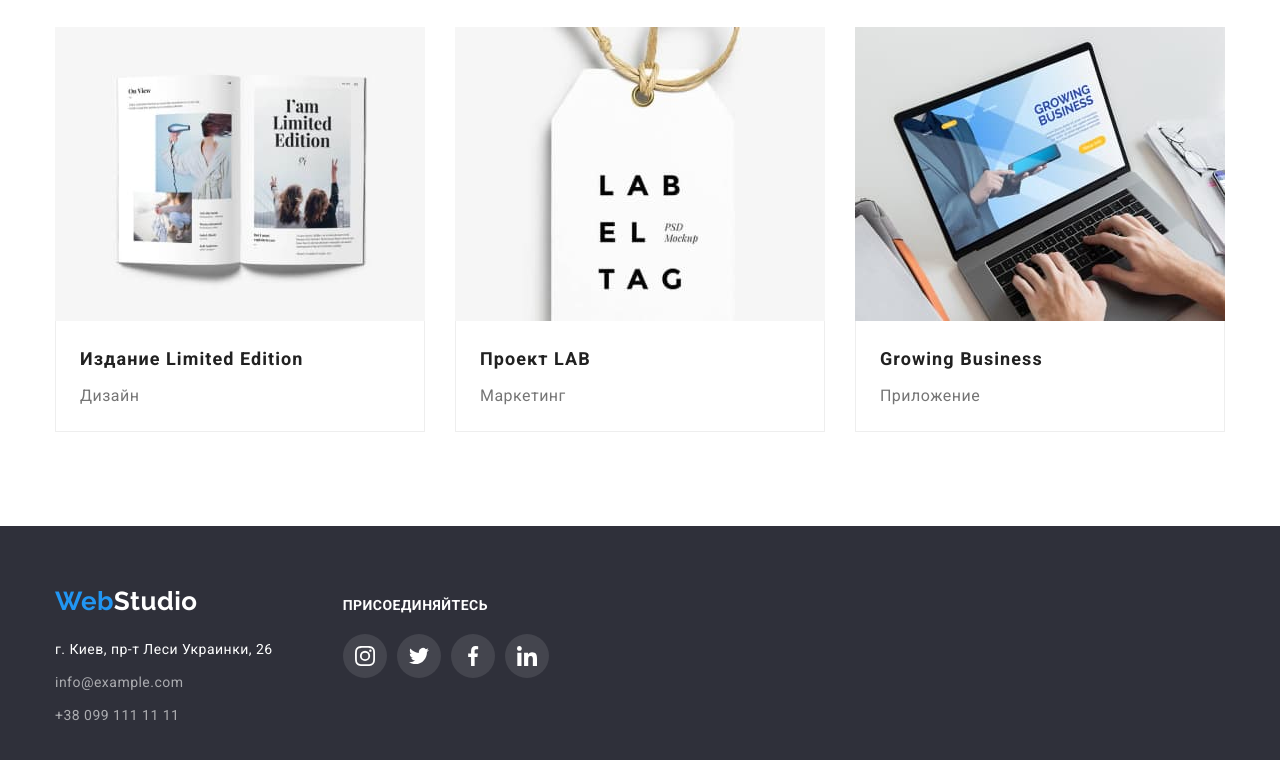
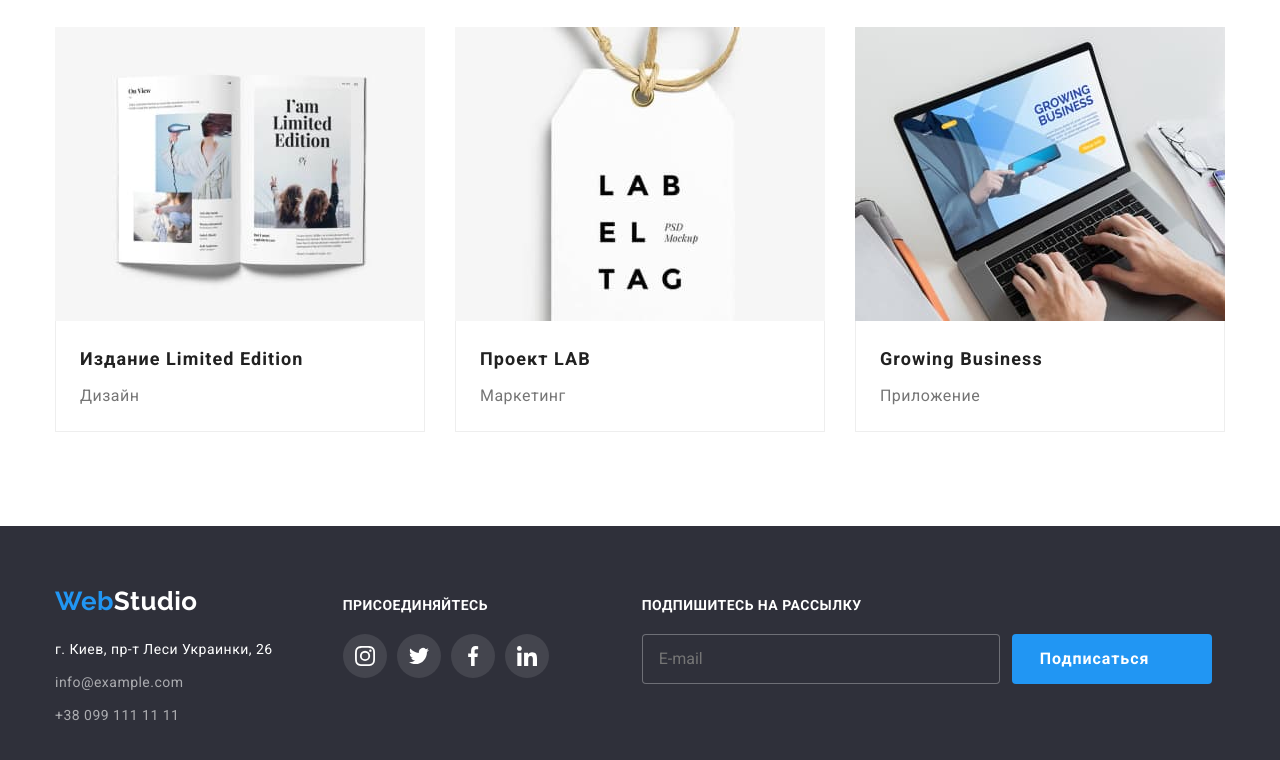
Before and after one commit to AlexandrHavrylov/goit-markup-hw-06, a plain HTML site: page portfolio.html in a window 1280 px wide. Shown: the part 1108-1868 px from the top of the page. Drawn offline with nearby package versions, Linux system fonts and the light colour scheme.

Commit message:
добавляет разметку футтера на странице портфолио

```diff
--- a/portfolio.html
+++ b/portfolio.html
@@ -359,6 +359,25 @@
             </li>
           </ul>
         </div>
+        <div class="mailing-container">
+          <p class="mailing-text">Подпишитесь на рассылку</p>
+          <form class="mailing-form">
+            <label class="mailing-label">
+              <input
+                class="mailing-input"
+                type="email"
+                name="email"
+                placeholder="E-mail"
+              />
+            </label>
+            <button class="subscribe-btn" type="submit">
+              Подписаться
+              <svg class="send-icon" width="24" height="24">
+                <use href="./img/sprite.svg#icon-send"></use>
+              </svg>
+            </button>
+          </form>
+        </div>
       </div>
     </footer>
   </body>
```
Also changed, not shown: index.html (+1 -0 lines).
